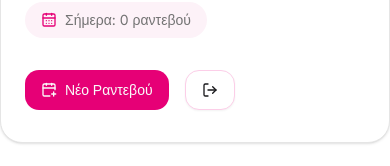
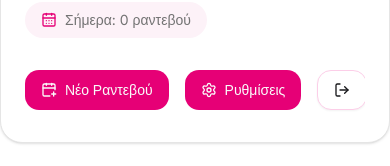
Before and after one commit to gianniszisakis/shop-reservations, a Next.js app: page / in a window 390 px wide. Shown: the part 379-545 px from the top of the page. Built offline with nearby package versions, Linux system fonts and the light colour scheme; no server answers; the database is empty.

Commit message:
feat(header): Render the settings button and enable overflow in mobile devices.

```diff
--- a/src/components/header/header.tsx
+++ b/src/components/header/header.tsx
@@ -4,6 +4,7 @@ import HeaderHeading from "./header-heading";
 import HeaderInfoBox from "./header-info-box";
 import HeaderInfoBoxSkeleton from "./header-info-box-skeleton";
 import { LogoutButton } from "./header-logout-button";
+import { SettingsButton } from "./settings-button";
 
 interface HeaderProps {
   heroBgUrl: string;
@@ -75,9 +76,20 @@ export default function Header({
           </div>
 
           {/* Right */}
-          <div className="flex items-center gap-4 pb-2">
-            <NewBookingButton />
-            <LogoutButton />
+          <div className="overflow-x-auto pb-2 sm:overflow-visible">
+            <div className="flex items-center gap-4">
+              <div className="shrink-0">
+                <NewBookingButton />
+              </div>
+
+              <div className="shrink-0">
+                <SettingsButton />
+              </div>
+
+              <div className="shrink-0">
+                <LogoutButton />
+              </div>
+            </div>
           </div>
         </div>
       </div>
```
